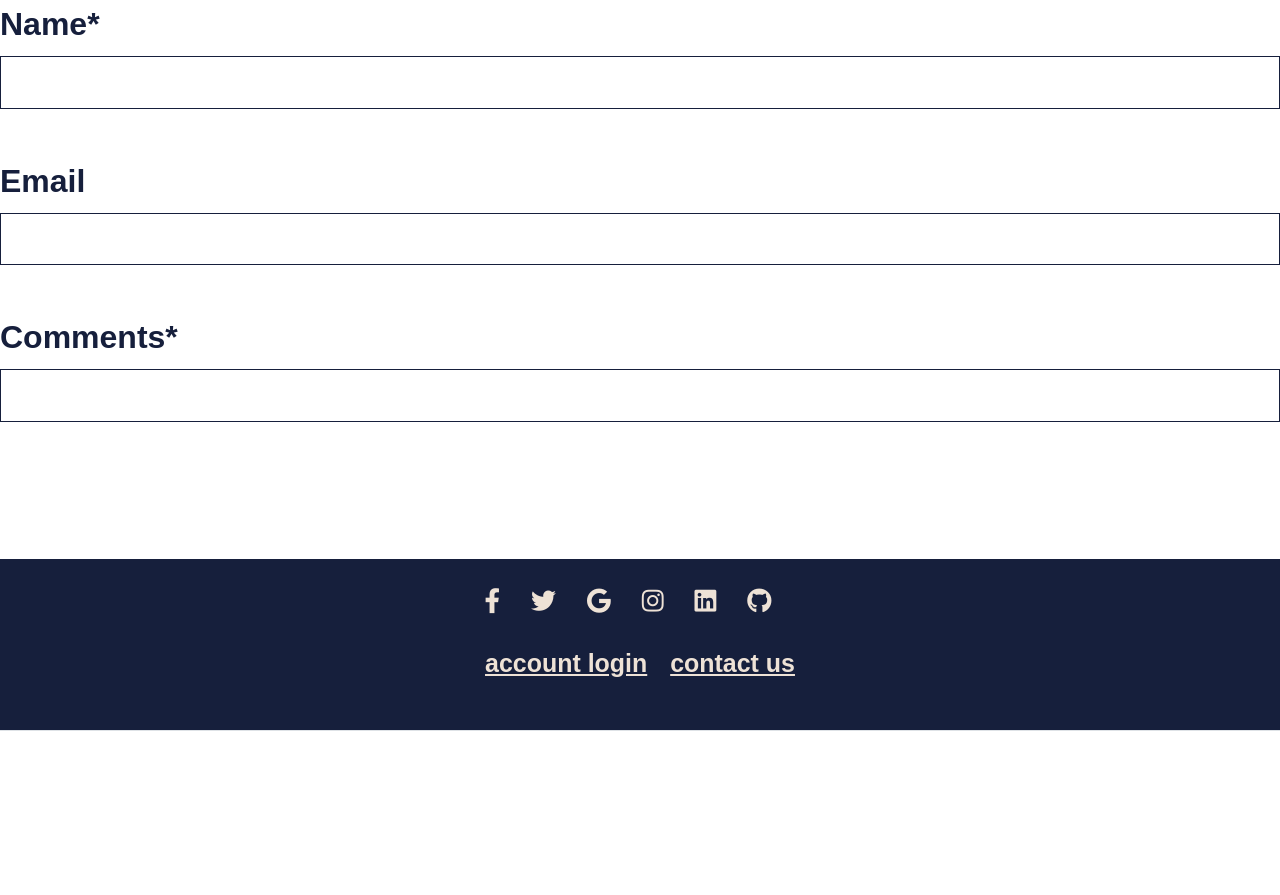
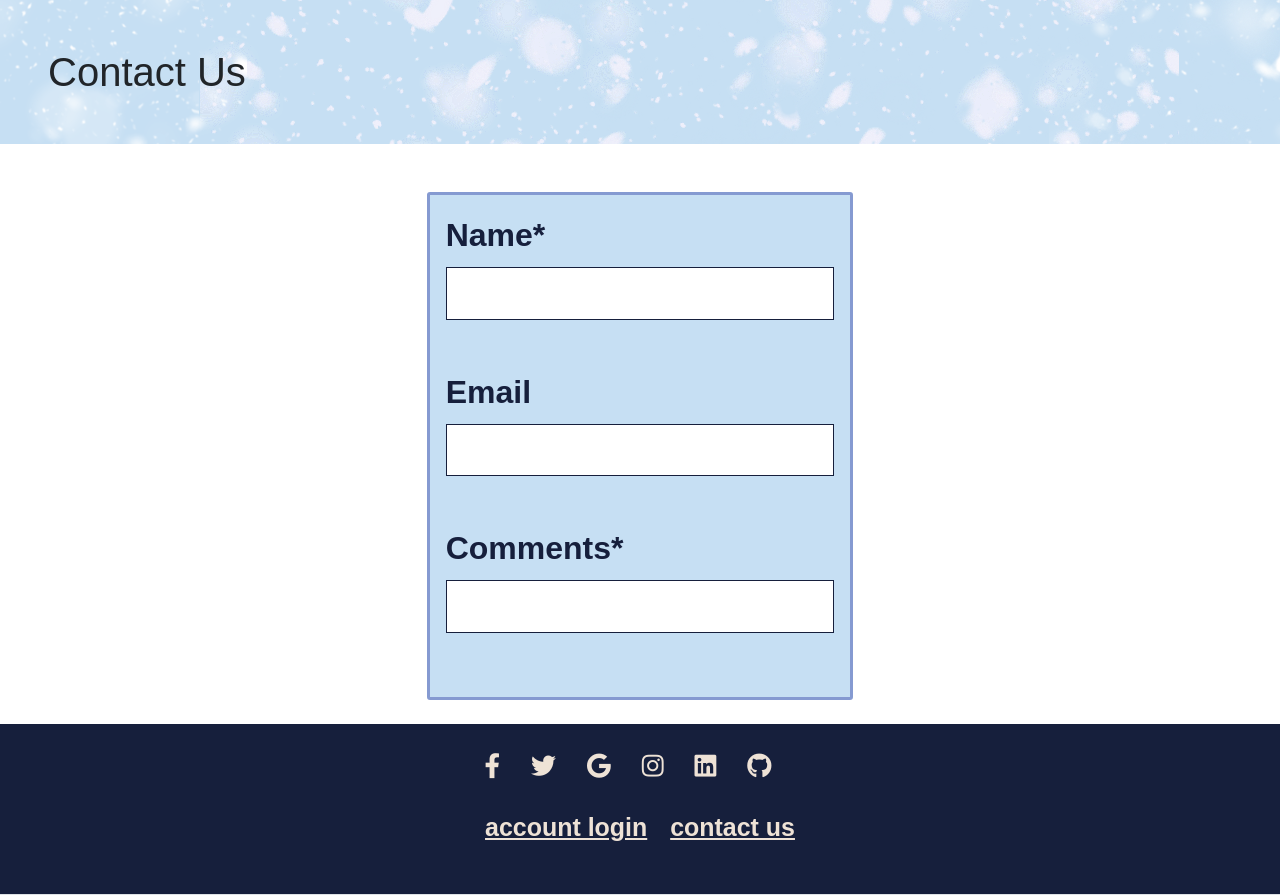
Before and after one commit to AmyOShea/GiftOfGiving, a Django app: page /contact/ in a window 1280 px wide. Shown: the part 69-964 px from the top of the page. Before the commit the page ends 800 px from the top, so only its background shows below. Run offline with Django 3.2, Linux system fonts and the light colour scheme; some libraries are stand-ins or nearby versions; some web fonts are replaced.

Commit message:
CHG: stling added to contact page

```diff
--- a/contact/templates/contact/contact.html
+++ b/contact/templates/contact/contact.html
@@ -2,12 +2,18 @@
 {% load static %}
 
 {% block content %}
-
+<div class="page-top-banner">
+    <h1 class="p-5">Contact Us</h1>
+</div>
+<div class="row d-flex justify-content-center mt-5 mb-4">
+    <div class="col-12 col-md-8 col-lg-4 contact-container p-3">
         <form method="POST" action="{% url 'contact' %}" enctype="multipart/form-data">
             {% csrf_token %}
             {% for field in form %}
                 {{ field | as_crispy_field }}
             {% endfor %}
         </form>
+    </div>
+</div>
 
 {% endblock %}
--- a/static/css/base.css
+++ b/static/css/base.css
@@ -226,6 +226,14 @@ footer a i:hover,
     margin-bottom: 0;
 }
 
+/* CONTECT PAGE */
+
+.contact-container {
+    border: var(--snowflake-blue) 3px solid;
+    border-radius: 3px;
+    background-color: var(--light-blue);
+}
+
 /* MEDIA QUERIES */
 @media only screen and (max-width: 1200px) {}
 
```
Lines whose indentation alone changed are shown as unchanged.
